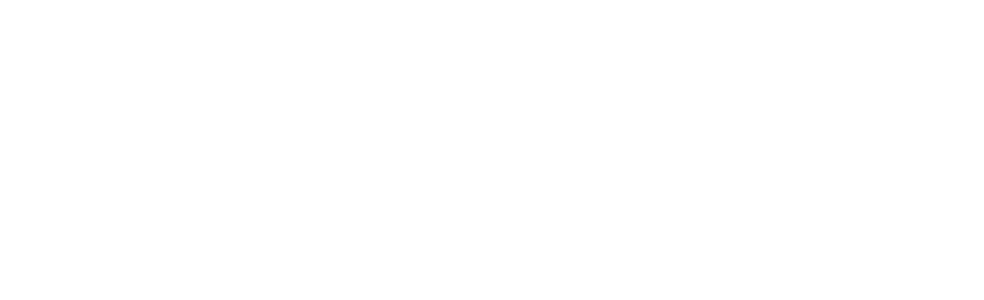
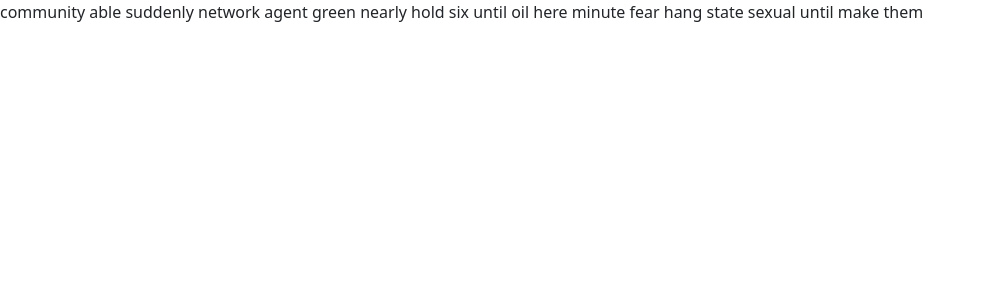
Before and after one commit to alexntragatakis/typing-speed-test, a React (Vite) app: page / in a window 1280 px wide. Shown: the top 300 px of the page, without its empty margins (0-984 px from the left). Built offline with nearby package versions, Linux system fonts and the light colour scheme.

Commit message:
Implement basic text box component

```diff
--- a/src/App.tsx
+++ b/src/App.tsx
@@ -1,7 +1,12 @@
 import "./styles/App.css";
+import TextBox from "./components/TextBox";
 
 function App() {
-  return <></>;
+  return (
+    <>
+      <TextBox wordCount={20}></TextBox>
+    </>
+  );
 }
 
 export default App;
--- /dev/null
+++ b/src/components/TextBox.tsx
@@ -0,0 +1,11 @@
+import generateText from "../utils/generateText.ts";
+
+interface Props {
+  wordCount: number;
+}
+
+const TextBox = ({ wordCount }: Props) => {
+  return <div>{generateText({ wordCount })}</div>;
+};
+
+export default TextBox;
```
